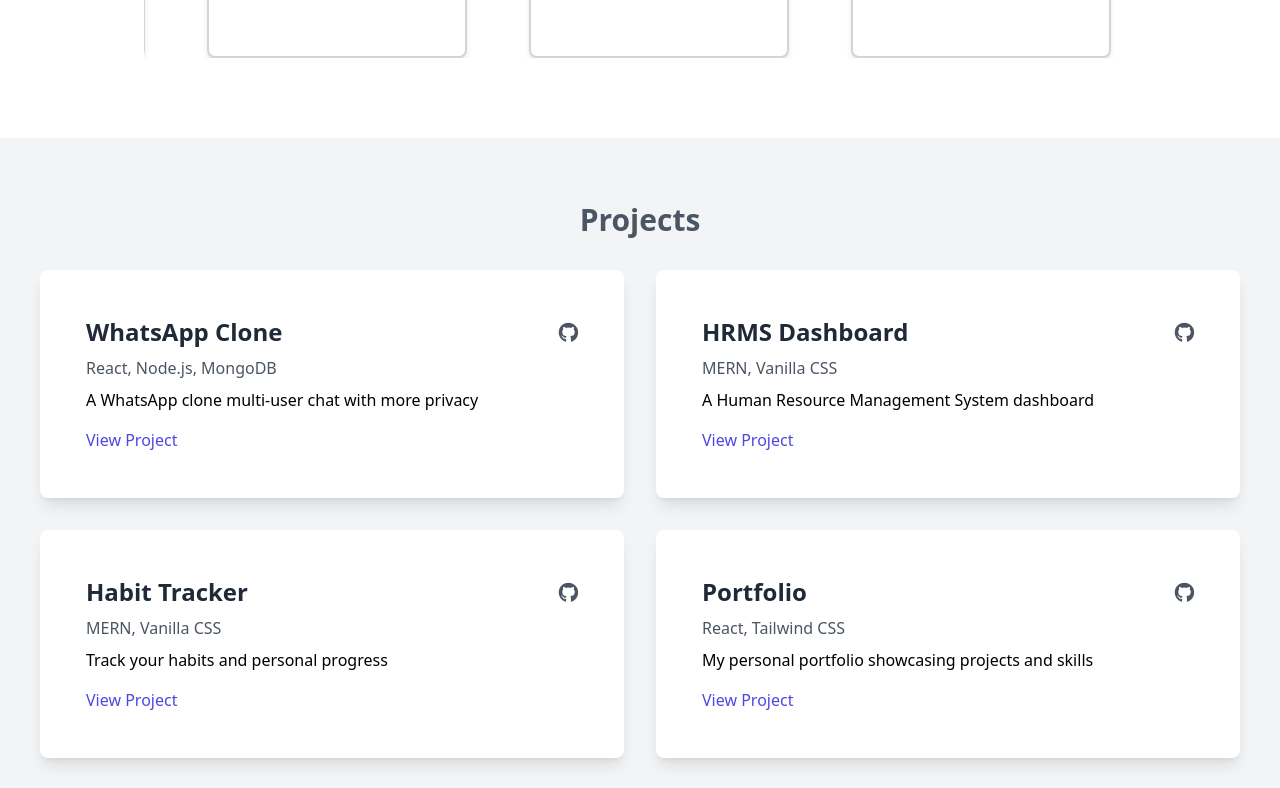
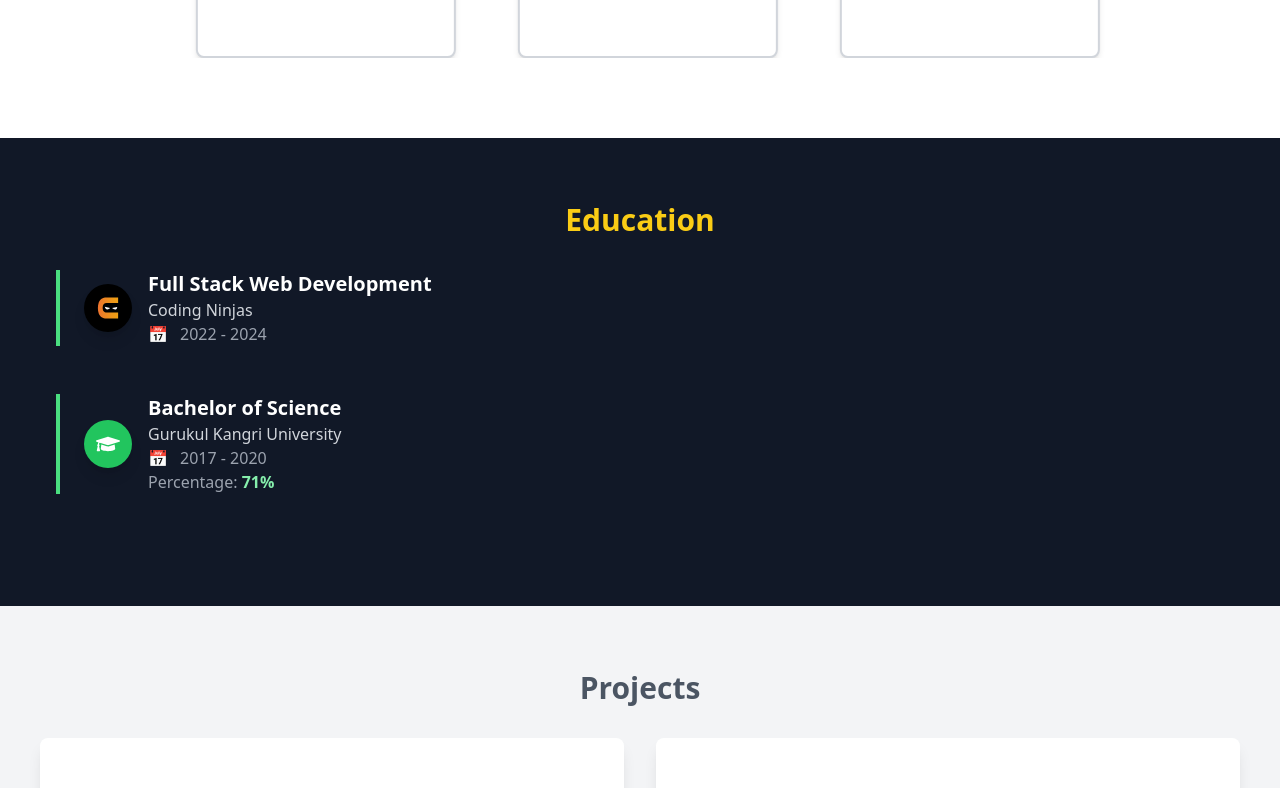
Before and after one commit to ajaykumar2pp/My-Portfolio, a React (Vite) app: page / in a window 1280 px wide. Shown: the part 1820-2608 px from the top of the page. Built offline with nearby package versions, Linux system fonts and the light colour scheme.

Commit message:
education section

```diff
--- /dev/null
+++ b/src/components/Education.jsx
@@ -0,0 +1,108 @@
+import { FaGraduationCap } from "react-icons/fa";
+
+const Education = () => {
+  return (
+    <div className="py-16 px-6 bg-gray-900 text-white">
+      <div className="container mx-auto px-4">
+        <h2 className="text-3xl font-bold mb-8 text-center text-yellow-400">
+          Education
+        </h2>
+
+        {/* Timeline */}
+        <div className="relative border-l-4 border-green-400 ml-4">
+          {/* Full Stack Web Development - Coding Ninjas */}
+          <div className="mb-12 ml-6">
+            <div className="flex items-center space-x-4">
+              {/* SVG Logo for Coding Ninjas */}
+              <div className="bg-black text-white p-3 rounded-full shadow-lg flex items-center justify-center">
+                <svg
+                  viewBox="0 0 20 20"
+                  fill="none"
+                  xmlns="http://www.w3.org/2000/svg"
+                  className="w-6 h-6"
+                >
+                  <path
+                    d="M8.96596 5.75631H18.4375V1.26233H8.98112C7.47156 1.1725 5.96249 1.57624 4.67494 2.38274C3.56489 3.14433 2.72136 4.21982 2.27783 5.47448C1.78932 6.95323 1.5233 8.47689 1.56731 10.0001C1.52281 11.5237 1.78932 13.0918 2.27783 14.5256C2.72185 15.7803 3.56538 16.8558 4.67494 17.6174C5.96249 18.4239 7.47205 18.8271 8.98112 18.7378H18.437V13.7453H8.96596C7.76545 13.7453 6.92045 13.3865 6.38694 12.7132C5.85344 12.04 5.54194 11.0528 5.54194 9.7508C5.54194 7.10278 6.65345 5.75631 8.96596 5.75631Z"
+                    fill="url(#paint0_linear_1698_1295)"
+                  />
+                  <path
+                    fillRule="evenodd"
+                    clipRule="evenodd"
+                    d="M7.31177 9.05469L11.7514 9.91054C11.7514 9.91104 8.49516 13.3271 7.31177 9.05469Z"
+                    fill="currentColor"
+                  ></path>
+                  <path
+                    fillRule="evenodd"
+                    clipRule="evenodd"
+                    d="M17.7226 9.06848L13.4183 9.96975C13.4183 9.97024 17.146 13.3502 17.7226 9.06848Z"
+                    fill="currentColor"
+                  ></path>
+                  <defs>
+                    <linearGradient
+                      id="paint0_linear_1698_1295"
+                      x1="1.56223"
+                      y1="10.0006"
+                      x2="18.4371"
+                      y2="10.0006"
+                      gradientUnits="userSpaceOnUse"
+                    >
+                      <stop stopColor="#ED722F" />
+                      <stop offset="0.2694" stopColor="#ED8225" />
+                      <stop offset="0.7101" stopColor="#EE9719" />
+                      <stop offset="1" stopColor="#EE9F14" />
+                    </linearGradient>
+                  </defs>
+                </svg>
+              </div>
+
+              {/* Content */}
+              <div>
+                <h3 className="text-xl font-semibold">
+                  Full Stack Web Development
+                </h3>
+                <p className="text-gray-300">Coding Ninjas</p>
+
+                {/* Date with Calendar Icon */}
+                <p className="flex items-center space-x-3">
+                  <span className="text-md">📅</span>
+                  <span className="text-gray-400">2022 - 2024</span>
+                </p>
+              </div>
+            </div>
+          </div>
+        </div>
+
+        <div className="relative border-l-4 border-green-400 ml-4">
+          {/* Bachelor of Science - Gurukul Kangri University */}
+          <div className="mb-12 ml-6">
+            <div className="flex items-center space-x-4">
+              {/* Icon */}
+              <div className="bg-green-500 text-white p-3 rounded-full shadow-lg flex items-center justify-center">
+                <FaGraduationCap size={24} />
+              </div>
+
+              {/* Content */}
+              <div>
+                <h3 className="text-xl font-semibold">Bachelor of Science</h3>
+                <p className="text-gray-300">Gurukul Kangri University</p>
+
+                {/* Date with Calendar Icon */}
+                <p className="flex items-center space-x-3">
+                  <span className="text-md">📅</span>
+                  <span className="text-gray-400">2017 - 2020</span>
+                </p>
+
+                <p className="text-gray-400">
+                  Percentage:{" "}
+                  <span className="text-green-300 font-semibold">71%</span>
+                </p>
+              </div>
+            </div>
+          </div>
+        </div>
+      </div>
+    </div>
+  );
+};
+
+export default Education;
--- a/src/components/Hero.jsx
+++ b/src/components/Hero.jsx
@@ -3,7 +3,7 @@ import Tilt from "react-parallax-tilt";
 import Typewriter from "typewriter-effect";
 
 const Hero = () => (
-  <div className="min-h-screen bg-gradient-to-b from-gray-900 to-black text-white flex flex-col lg:flex-row items-center justify-center px-6 py-10 gap-8">
+  <div className="min-h-screen bg-gradient-to-b from-gray-800 to-black text-white flex flex-col lg:flex-row items-center justify-center px-6 py-10 gap-8">
 
     {/* Text Section */}
     <div className="w-full text-center px-4">
--- a/src/components/Home.jsx
+++ b/src/components/Home.jsx
@@ -4,6 +4,7 @@ import About from "./About";
 import Projects from "./Projects";
 import Contact from "./Contact";
 import Skills from "./Skills";
+import Education from "./Education";
 import Map from "./Map"
 import Tech from "./Tech"
 
@@ -16,6 +17,7 @@ const Home = () => {
       <About />
       <Tech />
       <Skills />
+      <Education />
       <Projects />
       <Contact />
       <Map />
--- a/src/components/Projects.jsx
+++ b/src/components/Projects.jsx
@@ -45,7 +45,9 @@ const Projects = () => {
   return (
     <div className="py-16 px-6 bg-gray-100">
       <div className="container mx-auto px-4">
-        <h2 className="text-3xl text-gray-600 font-bold mb-8 text-center">Projects</h2>
+        <h2 className="text-3xl text-gray-600 font-bold mb-8 text-center">
+          Projects
+        </h2>
 
         <div className="grid grid-cols-1 md:grid-cols-2 gap-8">
           {projects.map((project, index) => (
@@ -55,11 +57,13 @@ const Projects = () => {
               scale={1.05}
               transitionSpeed={300}
               key={index}
-              className="shadow-lg overflow-hidden rounded-lg p-6 bg-white border-2 border-transparent hover:border-blue-500 hover:border-opacity-100 transition-all duration-300 ease-in-out cursor-pointer"
+              className="  shadow-lg hover:shadow-lg overflow-hidden rounded-lg p-6 bg-white border-2 border-transparent hover:border-blue-500 focus:border-blue-500 focus:ring-4 focus:ring-blue-300  hover:border-opacity-100 transition-all duration-300 ease-in-out cursor-pointer"
             >
               <div className="p-5 h-full flex flex-col justify-between">
                 <div className="flex justify-between items-center">
-                  <h3 className="text-2xl text-gray-800 font-semibold">{project.title}</h3>
+                  <h3 className="text-2xl text-gray-800 font-semibold">
+                    {project.title}
+                  </h3>
                   {/* GitHub Icon */}
                   <a
                     href="https://github.com/ajaykumar2pp"
```
